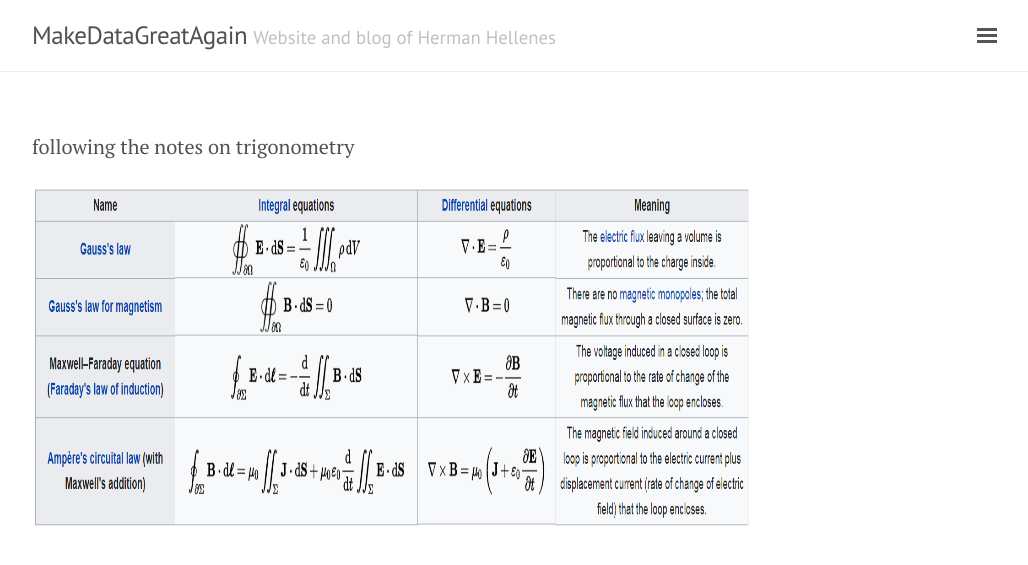
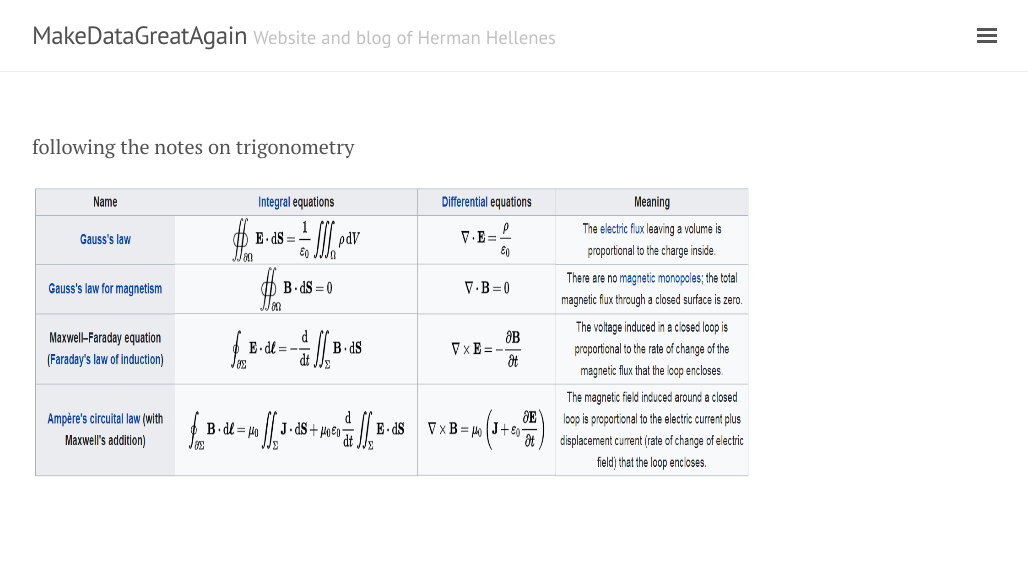
Before and after one commit to herman-hellenes/herman-hellenes.github.io, a Jekyll site: the page built from undone_posts/notes on electromagnetism.md, in a window 1280 px wide. Shown: the top 565 px of the page, without its empty margins (248-1276 px from the left). Built offline with Jekyll 4.4.1, drawn with Linux system fonts in a browser that asks for light colours; nearby versions of some CDN libraries; our own code applies the rules of GitHub Pages for plain Markdown files.

Commit message:
Update notes on electromagnetism.md

```diff
--- a/undone_posts/notes on electromagnetism.md
+++ b/undone_posts/notes on electromagnetism.md
@@ -3,5 +3,5 @@
 
 
 <p align="center">
-  <img width="850" height="350" src="/figs/electromagnetism/maxwell.png">
+  <img width="950" height="300" src="/figs/electromagnetism/maxwell.png">
 </p>
```
